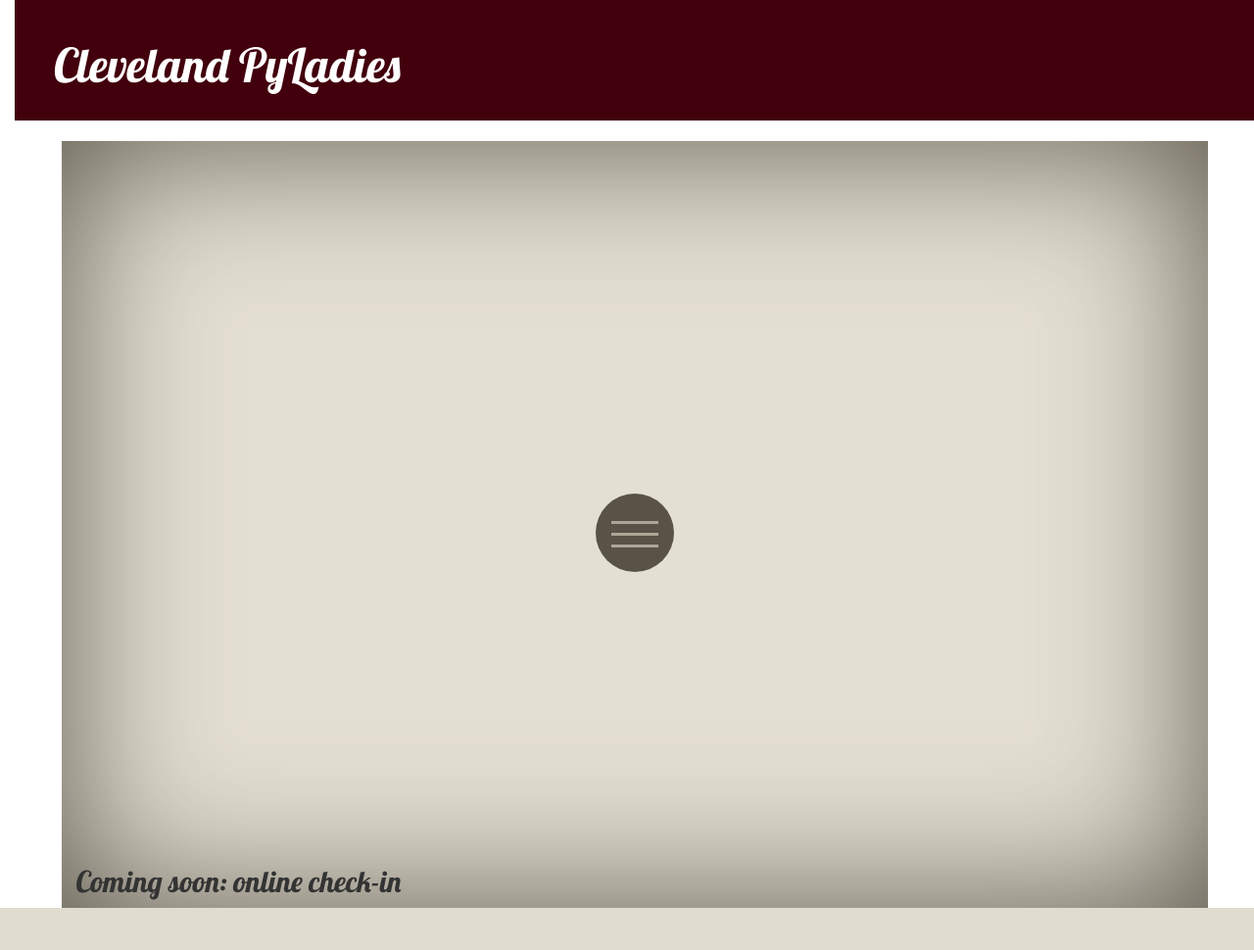
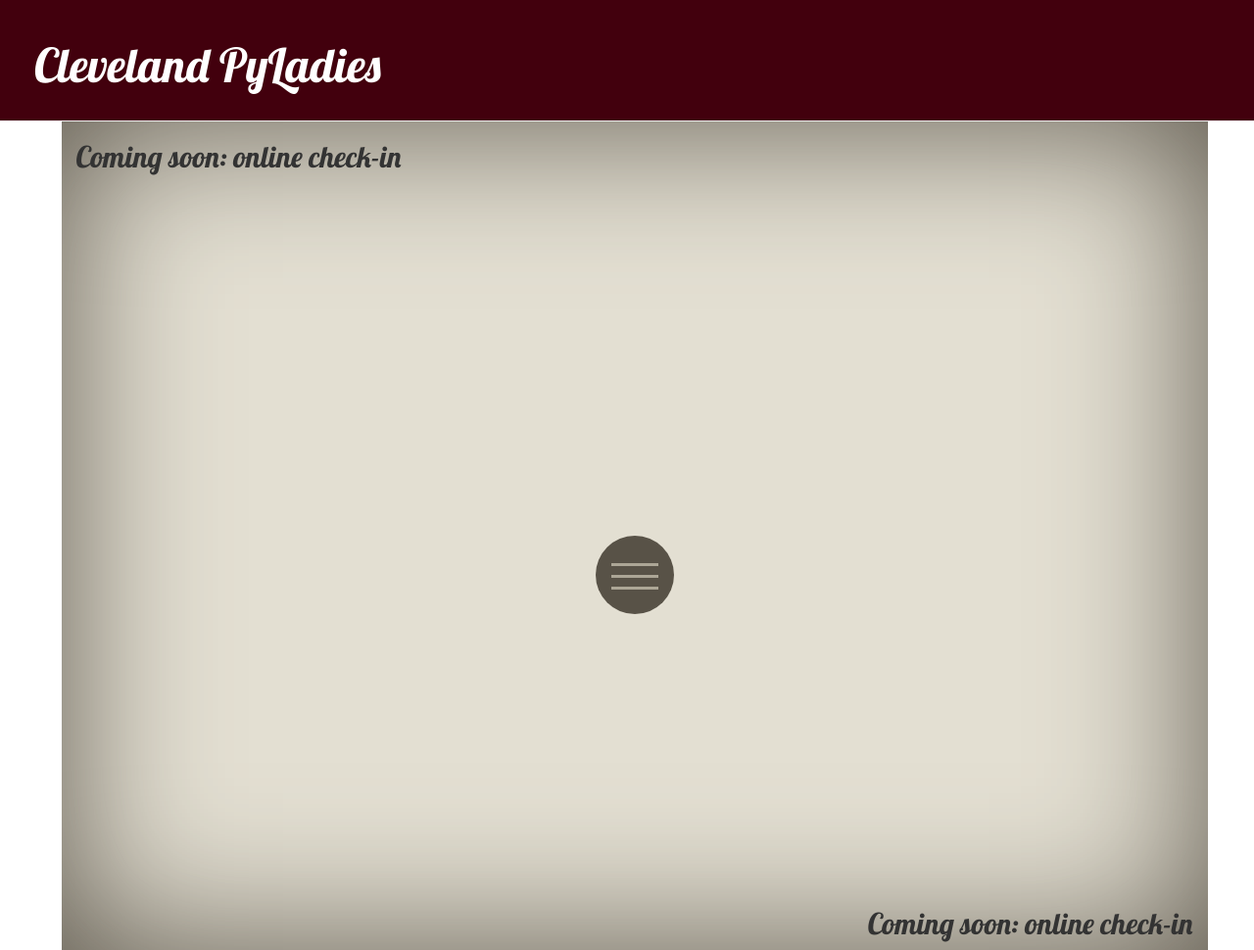
Before and after one commit to CLEPyLadies/clepyladies-django, a Django app: page / in a window 1280 px wide. Shown: the whole page at 98% size. Before the commit the page ends 927 px from the top, so only its background shows below. Run offline with Django 3.2, Linux system fonts and the light colour scheme; some libraries are stand-ins or nearby versions.

Commit message:
Minor changes to h2 and page-header

```diff
--- a/pyladies/static/css/pyladies.css
+++ b/pyladies/static/css/pyladies.css
@@ -9,7 +9,7 @@
 
 .page-header {
     background-color: #42000d;
-    margin-top: 0;
+    margin: 0 0 0 -20;
     padding: 20px 20px 20px 40px;
 }
 
--- a/pyladies/templates/home.html
+++ b/pyladies/templates/home.html
@@ -11,6 +11,7 @@
 
 <!-- Source: https://codepen.io/web-tiki/pen/ZYmZoV -->
 <div class='radial container'>
+    <h2>Coming soon: online check-in</h2>
     <span><span></span></span>
     <div class="wrap">
         <a href="#">
@@ -29,6 +30,6 @@
             <div></div>
         </a>
     </div>
-    <h2>Coming soon: online check-in</h2>
+    <h2 style="text-align: right;">Coming soon: online check-in</h2>
 </div>
 {% endblock content %}
```
